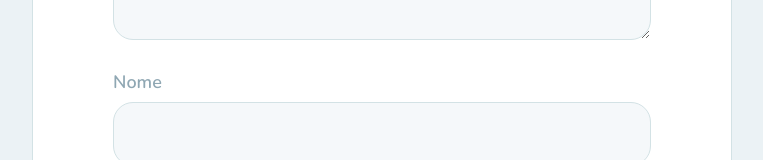
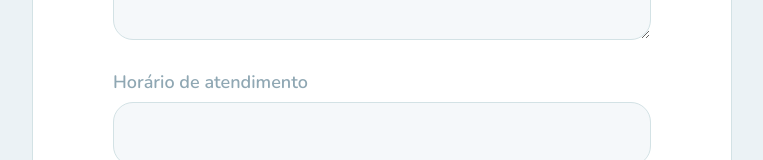
Before and after one commit to igordreher/happy, a React (Create React App) app in the folder web/: page /orphanages/create in a window 1280 px wide. Shown: the part 1197-1357 px from the top of the page, without its empty margins (258-1021 px from the left). Built offline with nearby package versions, Linux system fonts and the light colour scheme.

Commit message:
Fix: create-orphanage's page opening_hours field

```diff
--- a/web/src/pages/CreateOrphanage.tsx
+++ b/web/src/pages/CreateOrphanage.tsx
@@ -66,7 +66,7 @@ export default function CreateOrphanage() {
             </div>
 
             <div className="input-block">
-              <label htmlFor="opening_hours">Nome</label>
+              <label htmlFor="opening_hours">Horário de atendimento</label>
               <input id="opening_hours" />
             </div>
 
```
